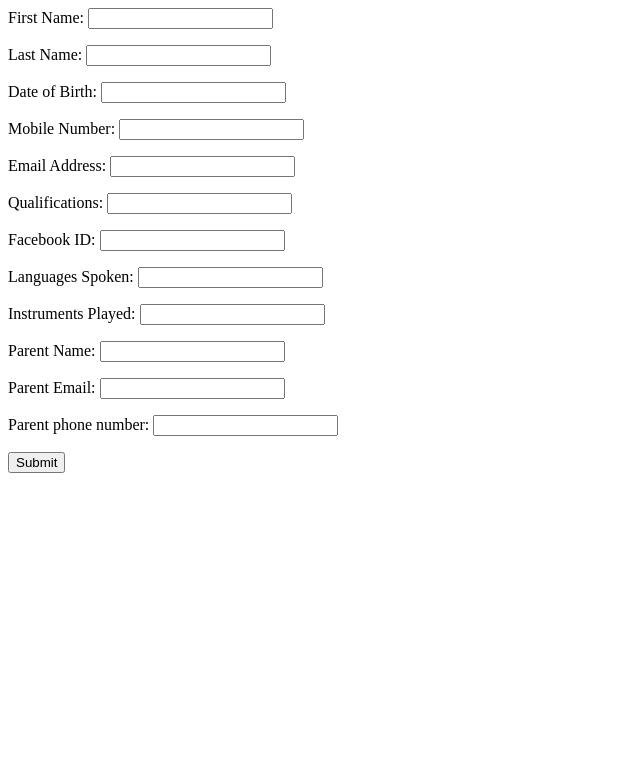
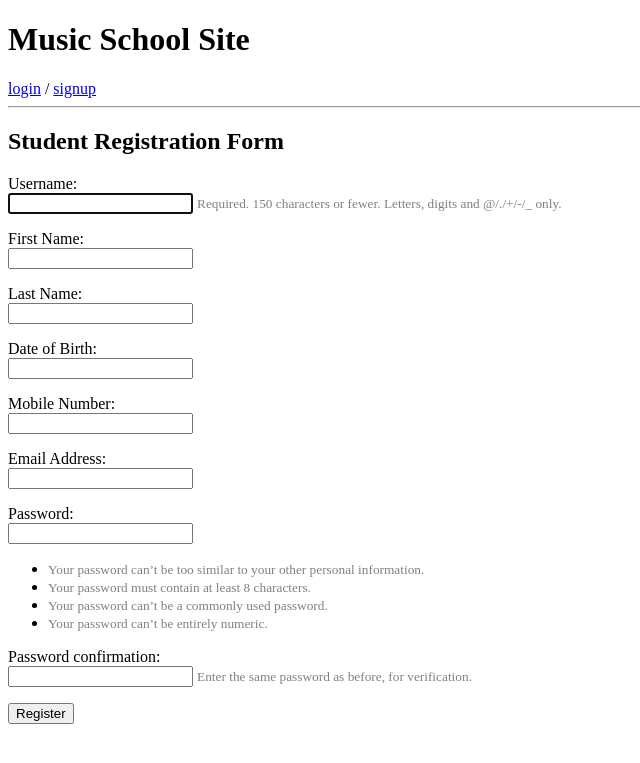
Before and after one commit to pmarch11/IFB299, a Django app: page /music_school/studentregistration/ in a window 1280 px wide. Shown: the top 763 px of the page, without its empty margins (0-640 px from the left). Run offline with Django 3.2, Linux system fonts and the light colour scheme.

Commit message:
added initial login/registration steps

```diff
--- a/MusicSchool/music_school/forms.py
+++ b/MusicSchool/music_school/forms.py
@@ -1,18 +1,24 @@
 from django import forms
+from django.contrib.auth.forms import UserCreationForm
+from django.contrib.auth.models import User
 
-class StudentRegistrationForm(forms.Form):
+class StudentRegistrationForm(UserCreationForm):
 	First_Name = forms.CharField(label = 'First Name', max_length = 20)
 	Last_Name = forms.CharField(label = 'Last Name', max_length = 20)
 	DOB = forms.DateField(label = 'Date of Birth')
 	Phone_Number = forms.IntegerField(label = 'Mobile Number')
 	Email_Address = forms.EmailField(label = 'Email Address')
-	Qualifications = forms.CharField(label = 'Qualifications')
-	Facebook_ID = forms.URLField(label = 'Facebook ID', max_length = 75)
-	#TODO: change this to drop-down
-	Languages_Spoken = forms.CharField(label = 'Languages Spoken')
-	#language_skill =
-	Instruments_Played = forms.CharField(label = 'Instruments Played')
-	#instrument_skill
-	Parent_Name = forms.CharField(label = 'Parent Name', max_length = 50)
-	Parent_Email = forms.EmailField(label = 'Parent Email')
-	parent_phoneNum = forms.IntegerField(label = 'Parent phone number')
+	# Qualifications = forms.CharField(label = 'Qualifications')
+	# Facebook_ID = forms.URLField(label = 'Facebook ID', max_length = 75)
+	# #TODO: change this to drop-down
+	# Languages_Spoken = forms.CharField(label = 'Languages Spoken')
+	# #language_skill =
+	# Instruments_Played = forms.CharField(label = 'Instruments Played')
+	# #instrument_skill
+	# Parent_Name = forms.CharField(label = 'Parent Name', max_length = 50)
+	# Parent_Email = forms.EmailField(label = 'Parent Email')
+	# parent_phoneNum = forms.IntegerField(label = 'Parent phone number')
+
+	class Meta:
+		model = User
+		fields = ('username','First_Name','Last_Name','DOB','Phone_Number','Email_Address','password1','password2',)
--- /dev/null
+++ b/MusicSchool/music_school/templates/default.html
@@ -0,0 +1,23 @@
+<!DOCTYPE html>
+<html lang ="en">
+<head>
+	<meta charset="utf-8">
+	<title>{% block title %}Music School{% endblock %}</title>
+</head>
+
+<body>
+	<header>
+		<h1>Music School Site</h1>
+		{% if user.is_authenticated %}
+			<a href="{% url 'logout' %}">logout</a>
+		{% else %}
+			<a href="{% url 'login' %}">login</a> / <a href="{% url 'signup' %}">signup</a>
+		{% endif %}
+		<hr>
+	</header>
+	<main>
+		{% block content %}
+		{% endblock %}
+	</main>
+</body>
+</html>
--- /dev/null
+++ b/MusicSchool/music_school/templates/index.html
@@ -0,0 +1,6 @@
+{% extends 'default.html' %}
+
+{% block content %}
+  <h2>Welcome, {{ user.get_full_name }} <small>{{ user.username }}</small>!</h2>
+  <p>Your email address: {{ user.email }}</p>
+{% endblock %}
--- a/MusicSchool/music_school/templates/studentRegistration.html
+++ b/MusicSchool/music_school/templates/studentRegistration.html
@@ -1,5 +1,21 @@
-<form action="/music_school/studentregistered/" method="post">
-    {% csrf_token %}
-    {{ form.as_p }}
-    <input type="submit" value="Submit" />
-</form>
+{% extends 'default.html' %}
+
+{% block content %}
+<h2>Student Registration Form</h2>
+	<form action="/music_school/studentregistered/" method="post">
+	    {% csrf_token %}
+	    {% for field in form %}
+	    	<p>
+	    		{{ field.label_tag }}<br>
+	    		{{ field }}
+	    		{% if field.help_text %}
+	    			<small style="color: grey">{{ field.help_text }}</small>
+	    		{% endif %}
+	    		{% for error in field.errors %}
+	    			<p style="color: red">{{ error }}</p>
+	    		{% endfor %}
+	    	</p>
+	    {% endfor %}
+	    <button type="submit">Register</button>
+	</form>
+{% endblock %}
--- a/MusicSchool/music_school/urls.py
+++ b/MusicSchool/music_school/urls.py
@@ -1,8 +1,13 @@
 from django.urls import path
+from django.contrib.auth import views as auth_views
+from django.conf.urls import url, include
 from . import views
 
 urlpatterns = [
 	path('', views.index, name='index'),
    	path('studentregistration/', views.studentRegister, name = 'studentregistration'),
    	path('studentregistered/', views.studentRegistered, name = 'studentregistered'),
+	url(r'^login/$', auth_views.login, {'template_name': 'studentRegistration.html'}, name='login'),
+	url(r'^logout/$', auth_views.logout, {'next_page': 'login'}, name='logout'),
+	url(r'^signup/$', views.studentRegister, name='signup'),
 ]
--- a/MusicSchool/music_school/views.py
+++ b/MusicSchool/music_school/views.py
@@ -1,17 +1,28 @@
+from django.contrib.auth.decorators import login_required
+from django.contrib.auth import login, authenticate
 from django.shortcuts import render
 from django.http import HttpResponse
+
 from .forms import StudentRegistrationForm
 
 # Create your views here.
+@login_required
 def index(request):
-	return HttpResponse("Hello, world. You're at the music school index.")
+	return render(request,'index.html')
 
 def studentRegister(request):
 	if request.method == 'POST':
 		form = StudentRegistrationForm(request.POST)
 		if form.is_valid():
+			form.save()
+			#user.refresh_from_db()
+
+			username = form.cleaned_data.get('username')
+			raw_password = form.cleaned_data.get('password1')
+			user = authenticate(username = username, password = raw_password)
+			login(request,user)
 			#redirect to new URL
-			return HttpResponse(response)
+			return redirect(index)
 	else:
 		form = StudentRegistrationForm()
 
```
Also changed, not shown: MusicSchool/db.sqlite3.
